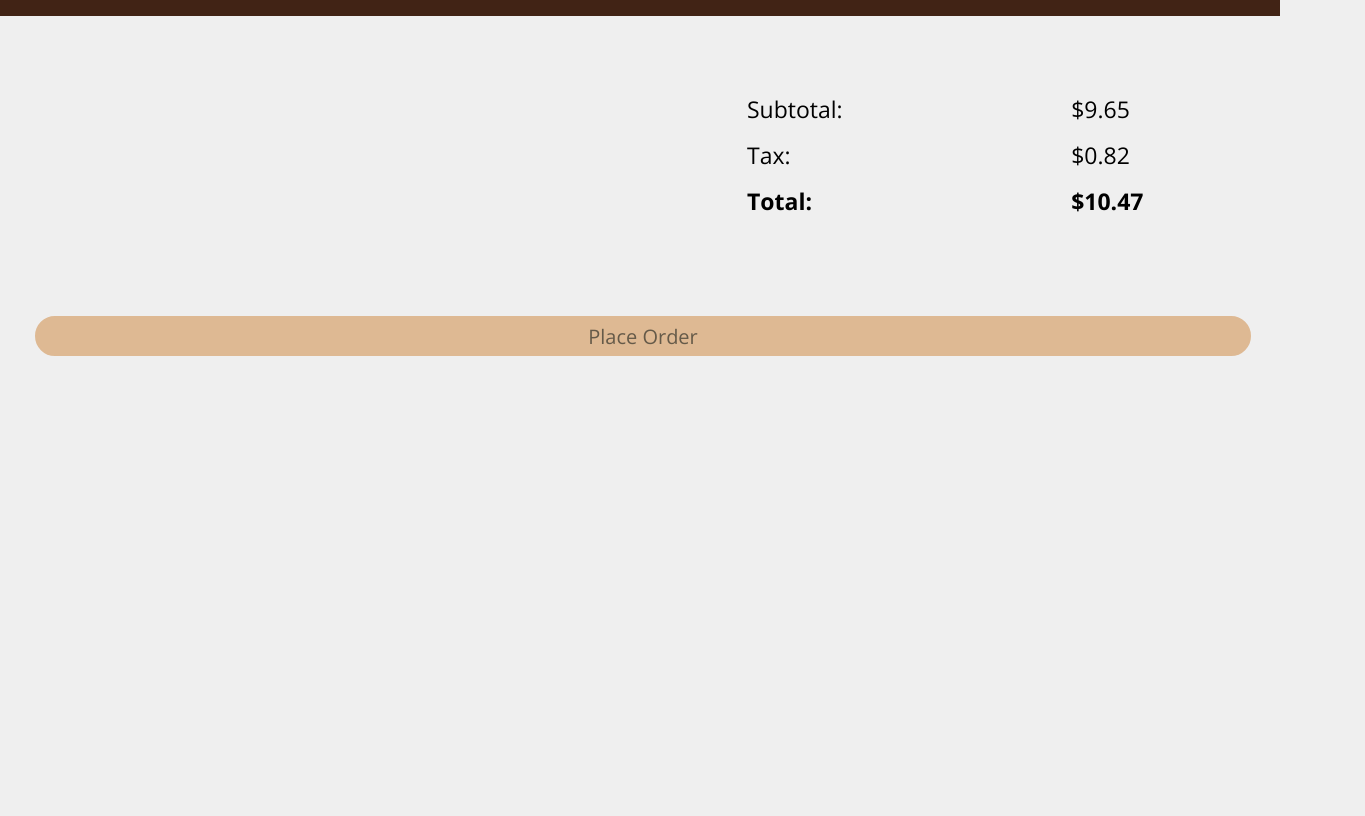
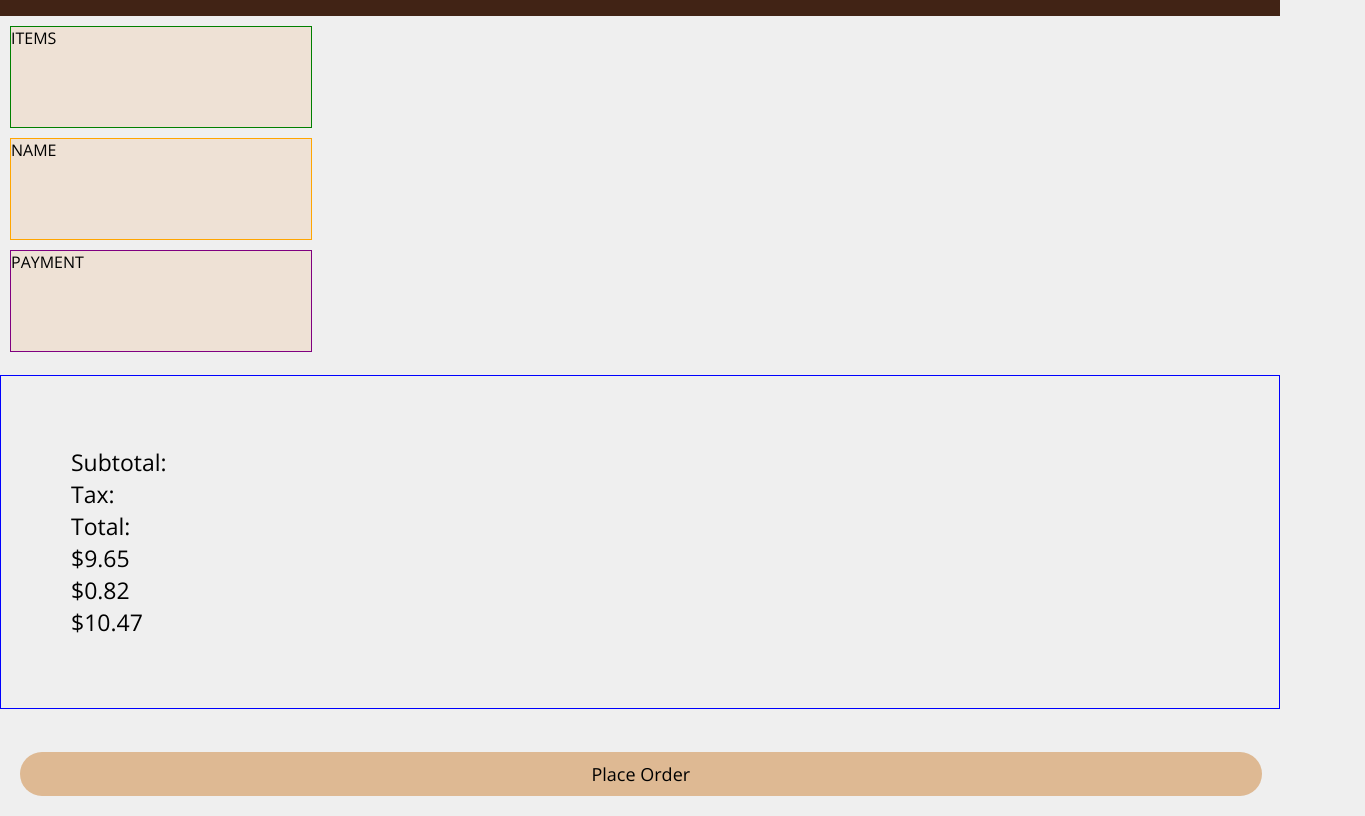
Before and after one commit to Spawn9986/Coffee-App, a plain HTML site: page trial 2_flexbox only/index.html in a window 1280 px wide. Shown: the part 58-874 px from the top of the page, 1365 px wide, since content can reach past the window. Before the commit the page ends 800 px from the top, so only its background shows below. Drawn offline with nearby package versions, Linux system fonts and the light colour scheme.

Commit message:
basic layout nearly complete

```diff
--- a/trial 1_flexbox only/styles_flex.css
+++ b/trial 1_flexbox only/styles_flex.css
@@ -141,6 +141,7 @@ label {
   padding: 5px;
   margin: 30px auto;
   justify-content: center;
+  font-size: 18px;
 }
 
 .bold {
--- a/trial 2_flexbox only/index.html
+++ b/trial 2_flexbox only/index.html
@@ -19,11 +19,12 @@
         width="36"
         height="36"
       />
-      <p class="nav-title">Coffee Masters</p>
+      <p>Coffee Masters</p>
     </nav>
-    <div class="items-container"></div>
-    <div class="name-container"></div>
-    <div class="payment-container"></div>
+    <div class="items-container box">ITEMS</div>
+    <div class="name-container box">NAME</div>
+    <div class="payment-container box">PAYMENT</div>
+    <div>
       <ul class="list">
         <li>Subtotal:</li>
         <li>Tax:</li>
@@ -32,6 +33,7 @@
         <li>$0.82</li>
         <li class="bold">$10.47</li>
       </ul>
+    </div>
     <button>Place Order</button>
   </body>
 </html>
--- a/trial 2_flexbox only/styles.css
+++ b/trial 2_flexbox only/styles.css
@@ -12,15 +12,37 @@ nav {
   justify-content: center;
   align-items: center;
   background-color: #412315;
+  color: #fbf2c0;
+  font-size: 22px;
 }
 
 .nav-img {
   margin: 0px 5px;
 }
 
-.nav-title {
-  font-size: 22px;
-  color: #fbf2c0;
+.box {
+  background-color: #eee1d5;
+}
+
+.items-container {
+  width: 300px;
+  height: 100px;
+  border: 1px solid green;
+  margin: 10px;
+}
+
+.name-container {
+  width: 300px;
+  height: 100px;
+  border: 1px solid orange;
+  margin: 10px;
+}
+
+.payment-container {
+  width: 300px;
+  height: 100px;
+  border: 1px solid purple;
+  margin: 10px;
 }
 
 .list {
@@ -28,31 +50,17 @@ nav {
   flex-direction: column;
   flex-wrap: wrap;
   list-style-type: none;
-  height: 160px;
-  width: 625px;
-  margin: 70px 700px;
+  padding: 70px 70px;
   font-size: 23px;
-}
-
-li {
-  padding: 7px;
+  border: 1px solid blue;
 }
 
 button {
-  width: 95%;
-  height: 35px;
-  margin: 35px;
-  padding: 18px;
+  background-color: #deb993;
+  width: 97%;
+  padding: 10px;
+  margin: 20px;
   border-radius: 100px;
-  background-color: #deb993;
-  font-size: 20px;
-  display: flex;
-  justify-content: center;
-  align-items: center;
-  color: #655a49;
-  border: 2px solid #deb993;
+  border: none;
+  font-size: 18px;
 }
-
-.bold {
-  font-weight: 700;
-}
```
Lines whose indentation alone changed are shown as unchanged.
